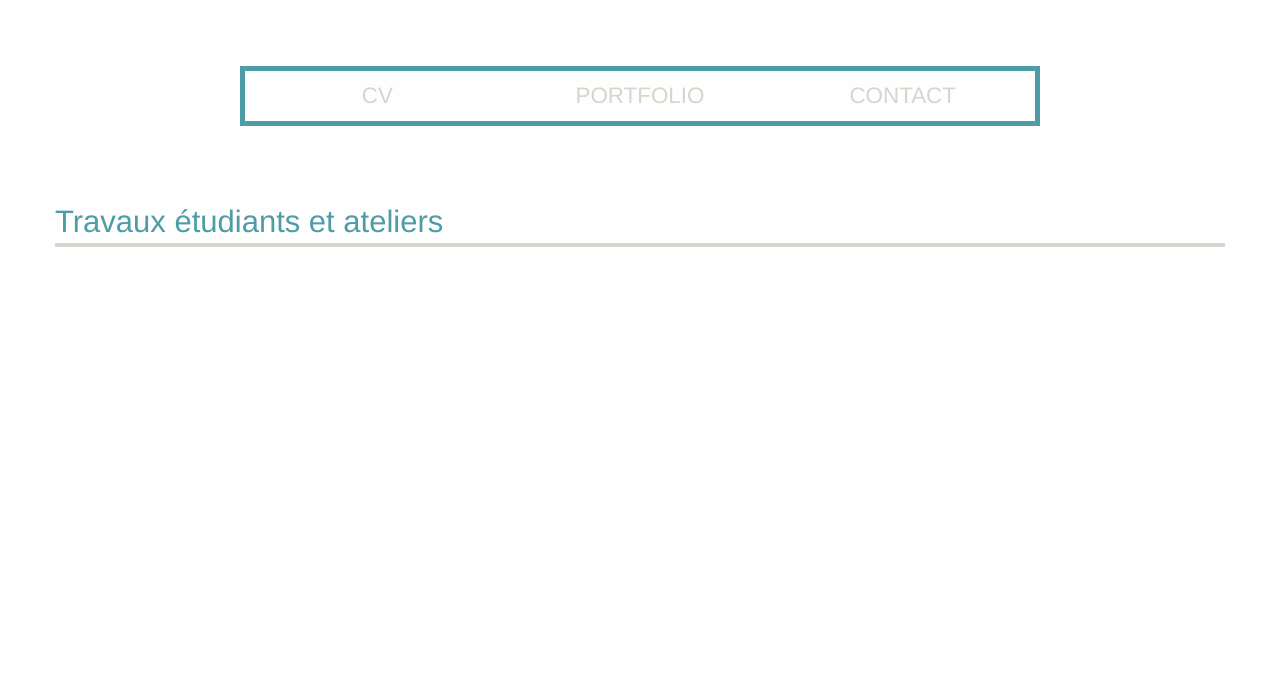
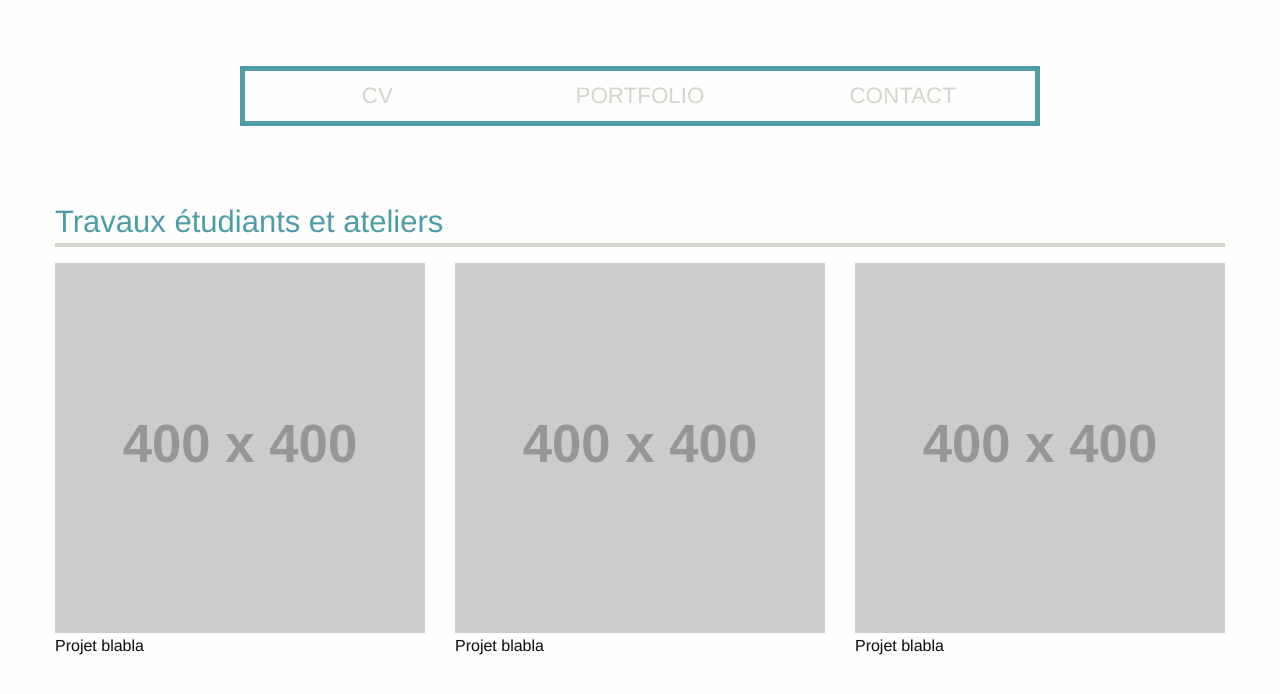
Before and after one commit to ColinPeyrat/rion-rion, a website: page portfolio.html in a window 1280 px wide. Drawn offline with Linux system fonts and the light colour scheme; placeholder pictures from the web are drawn by us.

Commit message:
finish the portfolio section

```diff
--- a/css/app.scss
+++ b/css/app.scss
@@ -57,7 +57,7 @@ h1,h2,h3,h4{
 /* Header style
 ---------------------------------------- */
 
-header{
+.navbar{
 	color:$secondary-color;
 	font-size:1.4rem;
 	padding:$global-padding;
--- a/portfolio.html
+++ b/portfolio.html
@@ -8,7 +8,7 @@
   <link rel="stylesheet" href="css/app.css">
 </head>
 <body>
-  <header>
+  <header class="navbar">
     <div class="row">
       <div id="menu" class="medium-10 medium-offset-1 large-8 large-offset-2 columns">
         <div id="menu-grid" class="row text-center">
@@ -25,6 +25,24 @@
       <h3>Travaux étudiants et ateliers</h3>
     </div>
   </div>
+  <div class="row">
+    <div class="small-up-2 medium-up-3 large-up-3">
+      <div class="column">
+        <img class="thumbnail" src="http://placehold.it/400x400">
+        <p>Projet blabla</p>
+      </div>
+      <div class="column">
+        <img class="thumbnail" src="http://placehold.it/400x400">
+        <p>Projet blabla</p>
+      </div>
+      <div class="column">
+        <img class="thumbnail" src="http://placehold.it/400x400">
+        <p>Projet blabla</p>
+      </div>
+    </div>
+
+  </div>
+  </div>
 </section>
 </body>
 </html>
```
Also changed, not shown: contact.html (+1 -1 lines), index.html (+1 -1 lines), css/app.css. Lines whose indentation alone changed are shown as unchanged.
